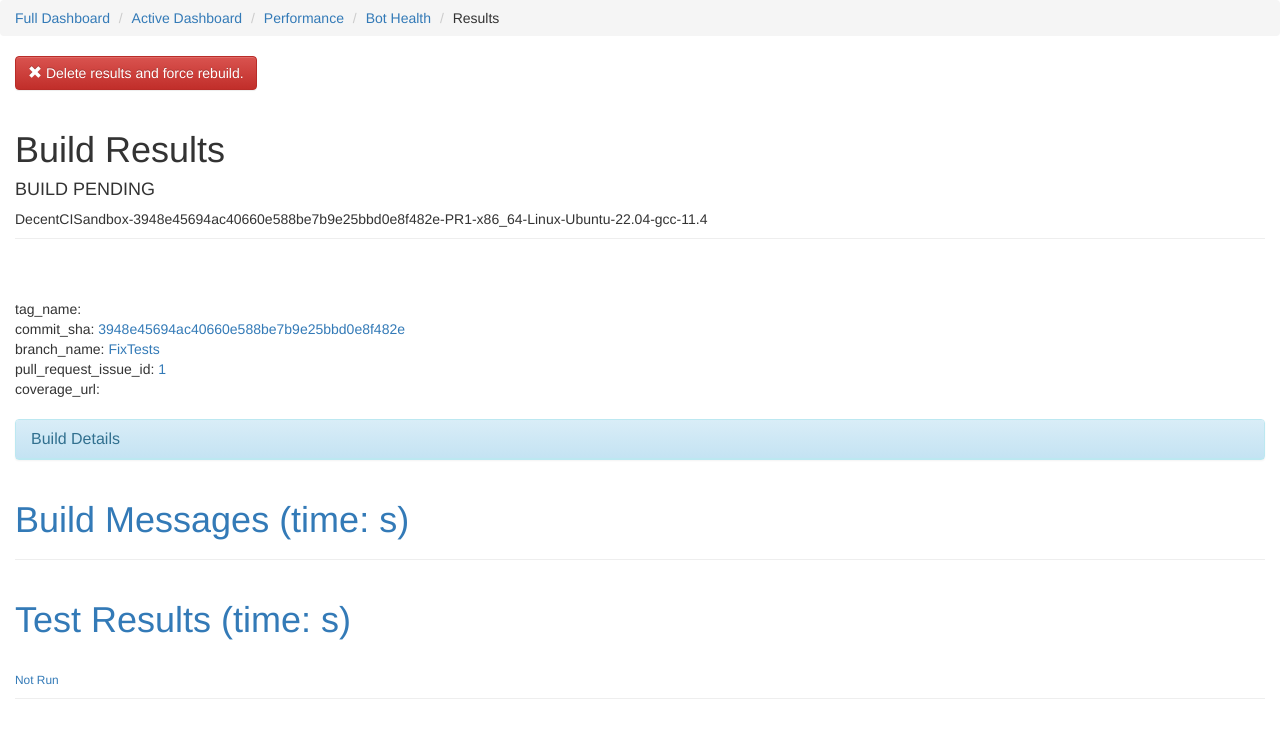
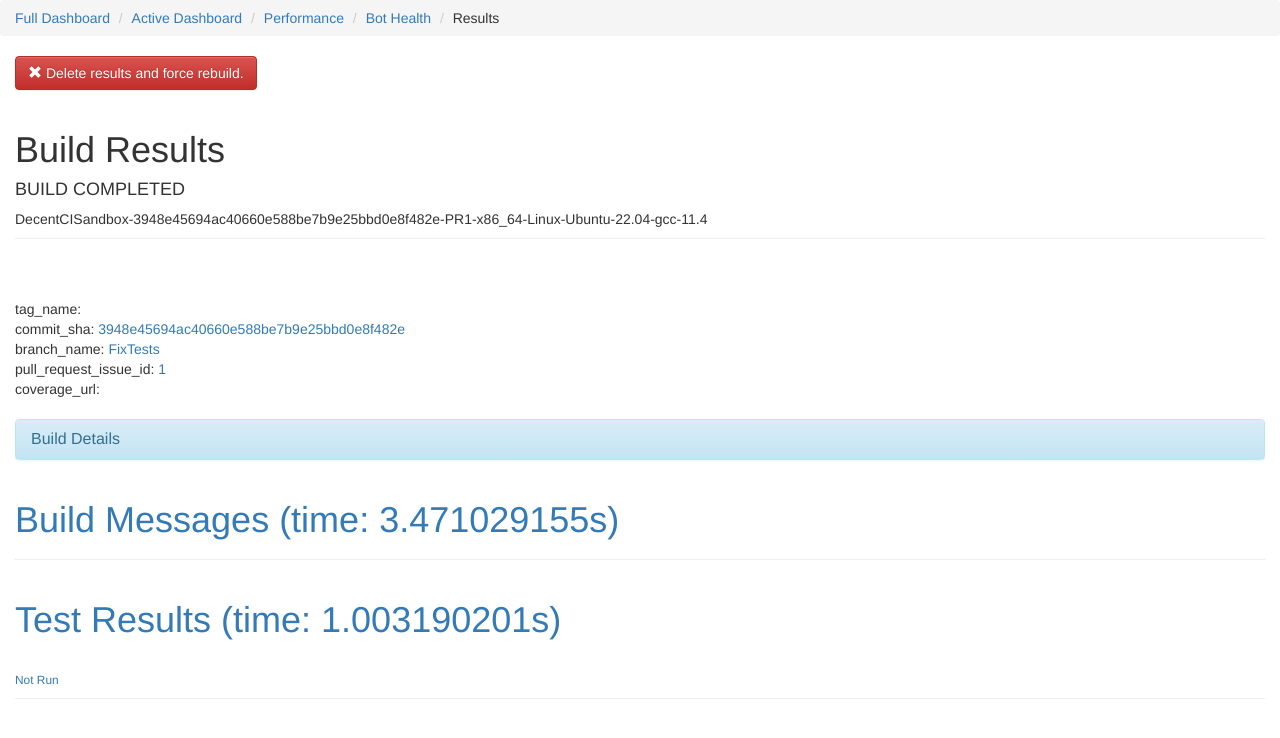
Before and after one commit to Myoldmopar/DecentCISandboxDashboard, a Jekyll site: the page built from _posts/FixTests/2023-08-26-DecentCISandbox-3948e45694ac40660e588be7b9e25bbd0e8f482e-PR1-x86_64-Linux-Ubuntu-22.04-gcc-11.4-results.html, in a window 1280 px wide. Shown: the top 738 px of the page. Built offline with Jekyll 4.4.1, drawn with Linux system fonts in a browser that asks for light colours.

Commit message:
dci-u22-nrel-b: Commit final build results file: 2023-08-26-DecentCISandbox-3948e45694ac40660e588be7b9e25bbd0e8f482e-PR1-x86_64-Linux-Ubuntu-22.04-gcc-11.4-results.html

```diff
--- a/_posts/FixTests/2023-08-26-DecentCISandbox-3948e45694ac40660e588be7b9e25bbd0e8f482e-PR1-x86_64-Linux-Ubuntu-22.04-gcc-11.4-results.html
+++ b/_posts/FixTests/2023-08-26-DecentCISandbox-3948e45694ac40660e588be7b9e25bbd0e8f482e-PR1-x86_64-Linux-Ubuntu-22.04-gcc-11.4-results.html
@@ -22,9 +22,9 @@ pull_request_issue_id: '1'
 pull_request_base_repository: ''
 pull_request_base_ref: ''
 device_id: x86_64-Linux-Ubuntu-22.04-gcc-11.4
-pending: true
-build_time:
-test_time:
+pending: false
+build_time: 3.471029155
+test_time: 1.003190201
 install_time:
 results_repository: Myoldmopar/DecentCISandboxDashboard
 machine_name: dci-u22-nrel-b
@@ -81,9 +81,9 @@ valgrind_counters_total_indirect_jump_misses:
     "pull_request_base_repository": "",
     "pull_request_base_ref": "",
     "device_id": "x86_64-Linux-Ubuntu-22.04-gcc-11.4",
-    "pending": true,
-    "build_time": null,
-    "test_time": null,
+    "pending": false,
+    "build_time": 3.471029155,
+    "test_time": 1.003190201,
     "install_time": null,
     "results_repository": "Myoldmopar/DecentCISandboxDashboard",
     "machine_name": "dci-u22-nrel-b",
```
Also changed, not shown: other parts of _posts/FixTests/2023-08-26-DecentCISandbox-3948e45694ac40660e588be7b9e25bbd0e8f482e-PR1-x86_64-Linux-Ubuntu-22.04-gcc-11.4-results.html (+2 -2 lines).
